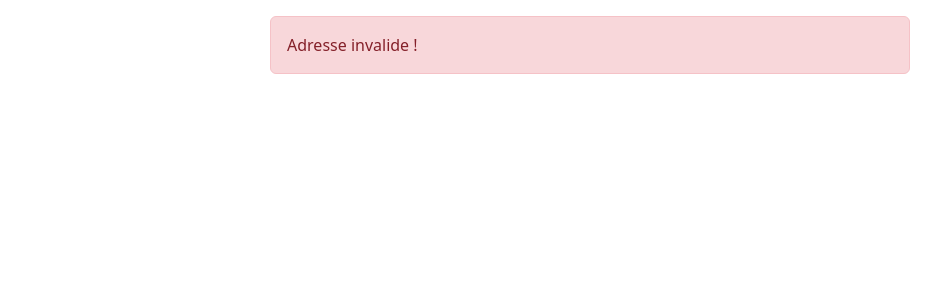
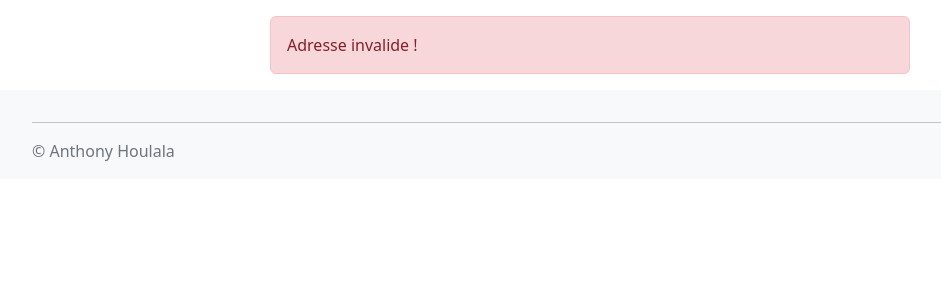
Before and after one commit to jneda/blog_mvc, a PHP site: page /blogpost.php in a window 1280 px wide. Shown: the part 56-356 px from the top of the page, without its empty margins (50-991 px from the left). Run offline with PHP 8.4, Linux system fonts and the light colour scheme; a stand-in replaces the project's code that opens the database connection.

Commit message:
feat: add footer

```diff
--- a/view/partials/footer.php
+++ b/view/partials/footer.php
@@ -1,3 +1,10 @@
+<footer class="footer mt-auto py-3 bg-light">
+  <div class="container">
+    <hr>
+    <span class="text-muted">&copy; Anthony Houlala</span>
+  </div>
+</footer>
+
 </body>
 
 </html>
```
